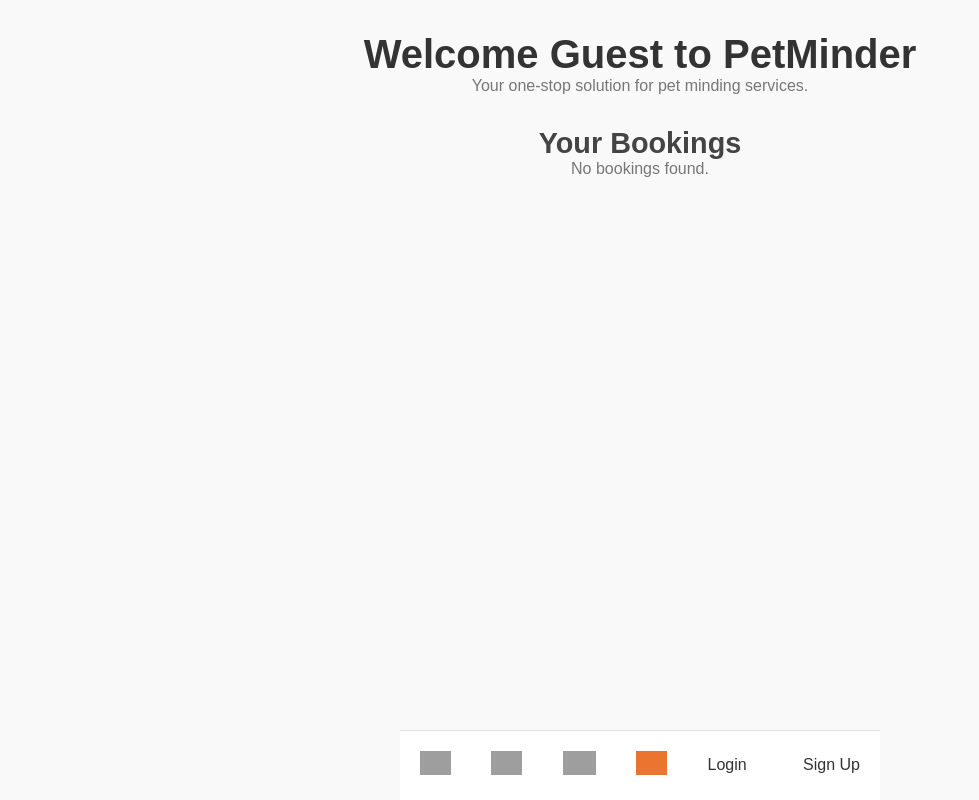
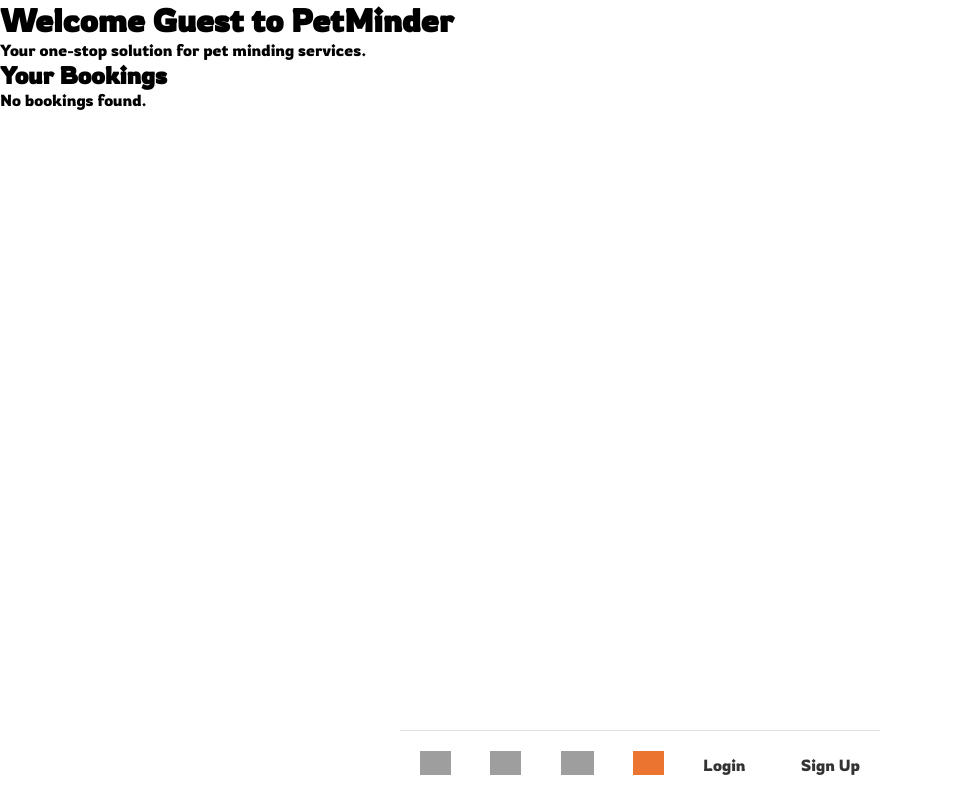
Before and after one commit to quantumKrish/SWE_Project, a React (Create React App) app in the folder petminder-FE/: page /home in a window 1280 px wide. Shown: the whole page, without its empty margins (0-979 px from the left). Built offline with nearby package versions, Linux system fonts and the light colour scheme; grey boxes are pictures that could not be loaded.

Commit message:
updated css file and it overwrote a lot of the other css in the page

```diff
--- a/petminder-FE/src/CSS/home.css
+++ b/petminder-FE/src/CSS/home.css
@@ -1,29 +1,4 @@
-/* General page styling */
-.container {
-    padding: 2rem;
-    font-family: 'Arial', sans-serif;
-    background-color: #f9f9f9;
-    min-height: 100vh;
-  }
 
-  h1 {
-    text-align: center;
-    font-size: 2.5rem;
-    color: #333;
-  }
-
-  h2 {
-    font-size: 1.8rem;
-    margin-top: 2rem;
-    color: #444;
-    text-align: center;
-  }
-
-  p {
-    text-align: center;
-    color: #777;
-    font-size: 1rem;
-  }
 
 
   /* Table Styling */
@@ -51,13 +26,6 @@
     font-size: 1rem;
   }
 
-  .booking-table tr:nth-child(even) td {
-    background-color: #f2f2f2;
-  }
-
-  .booking-table tr:hover td {
-    background-color: #f9f9f9;
-  }
 
   /* Status Styling */
   .status {
```
